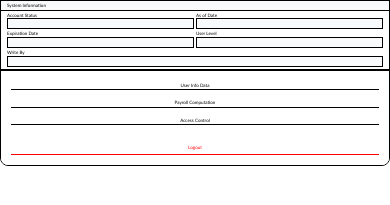
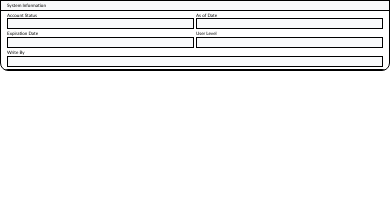
Before and after one commit to leomaredcampos/centralapp-, a Next.js app in the folder frontend/: page /appuserinfo/rightbody/appuserinfoUSERDATA in a window 390 px wide. Shown: the part 395-600 px from the top of the page. Built offline with nearby package versions, Linux system fonts and the light colour scheme; no server answers.

Commit message:
Remove duplicate LeftLower buttons in portrait layout

```diff
--- a/frontend/src/app/appuserinfo/rightbody/appuserinfoUSERDATA/page.tsx
+++ b/frontend/src/app/appuserinfo/rightbody/appuserinfoUSERDATA/page.tsx
@@ -18,8 +18,6 @@ export interface UserInfoHandle {
   handleSave: () => void;
   loading: boolean;
 }
-
-const btnClass = "w-full p-[2px] leading-none bg-transparent border-t-0 border-b-[0.25px] border-black border-l-0 border-r-0 cursor-pointer text-black hover:bg-gray-50 transition-all duration-200 hover:scale-105 hover:font-medium";
 
 const AppUserInfoRightBody = forwardRef<UserInfoHandle>((_, ref) => {
   const [form, setForm] = useState({
@@ -96,40 +94,7 @@ const AppUserInfoRightBody = forwardRef<UserInfoHandle>((_, ref) => {
             <SystemInfoPanel />
           </div>
         </div>
-        {/* Left Lower Navigation — fixed sa baba */}
-        <div className="flex-shrink-0 w-full flex flex-col p-[10px] gap-[8px] border-t-[0.25px] border-black bg-white">
-          <button className={btnClass}>User Info Data</button>
-          <button className={btnClass}>Payroll Computation</button>
-          <button className={btnClass}>Access Control</button>
-          <div className="flex-1" />
-          <button
-            onClick={async () => {
-              const email = localStorage.getItem("email");
-              const authtype = localStorage.getItem("authtype");
-              const sessionid = localStorage.getItem("sessionid");
-              if (authtype === "totp" && sessionid) {
-                await fetch("/api/delete-totp-session", {
-                  method: "POST",
-                  headers: { "Content-Type": "application/json" },
-                  body: JSON.stringify({ email, sessionid }),
-                });
-              } else {
-                await fetch("/api/logout", {
-                  method: "POST",
-                  headers: { "Content-Type": "application/json" },
-                  body: JSON.stringify({ email }),
-                });
-              }
-              localStorage.removeItem("email");
-              localStorage.removeItem("sessionid");
-              localStorage.removeItem("authtype");
-              window.location.href = "/login";
-            }}
-            className="w-full text-[clamp(10px,2vw,16px)] p-[4px] leading-none bg-transparent border-t-0 border-b-[0.25px] border-[#ff0000] border-l-0 border-r-0 cursor-pointer text-[#ff0000] hover:bg-red-50 transition-colors"
-          >
-            Logout
-          </button>
-        </div>
+
       </div>
     </div>
   );
```
